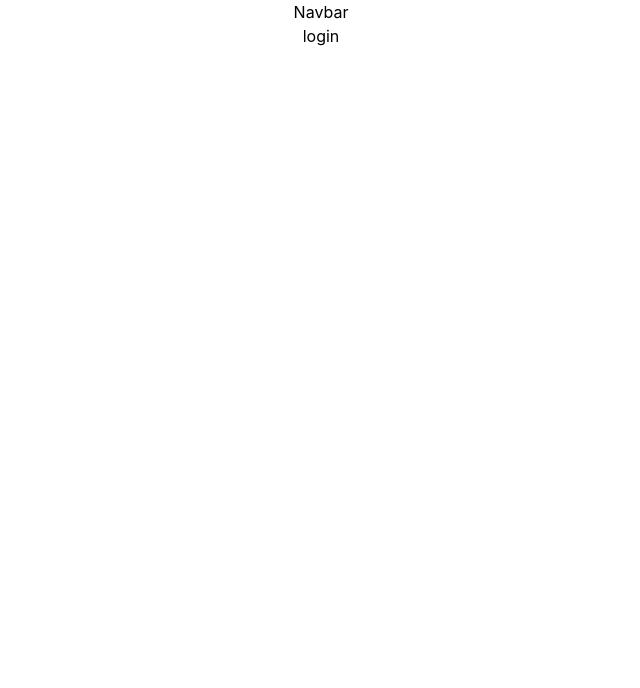
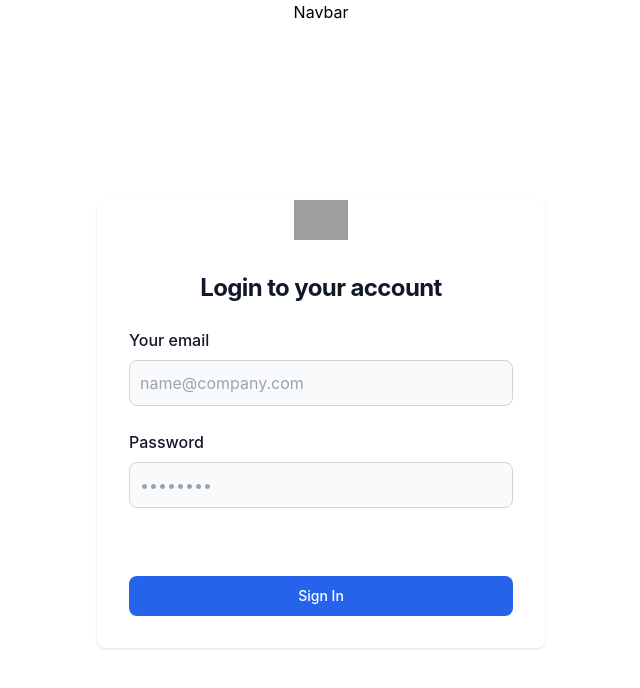
Before and after one commit to amithbiju/findployee, a React (Create React App) app: page /login in a window 1280 px wide. Shown: the top 688 px of the page, without its empty margins (319-959 px from the left). Built offline with nearby package versions, Linux system fonts and the light colour scheme; grey boxes are pictures that could not be loaded.

Commit message:
Daywon commits

```diff
--- a/package.json
+++ b/package.json
@@ -12,6 +12,7 @@
     "react-dom": "^18.3.1",
     "react-router-dom": "^6.27.0",
     "react-scripts": "5.0.1",
+    "tw-elements-react": "^1.0.0-alpha-end",
     "web-vitals": "^2.1.4"
   },
   "scripts": {
--- /dev/null
+++ b/src/Contexts/authContexts/context.jsx
@@ -0,0 +1,43 @@
+import React, { useContext, useState, useEffect } from "react";
+import { auth } from "../../firebase/config";
+import { onAuthStateChanged } from "firebase/auth";
+
+const AuthContext = React.createContext();
+
+export function useAuth() {
+	return useContext(AuthContext);
+}
+
+export function AuthProvider({children}) {
+	const [currentUser, setCurrentUser] = useState(null);
+	const [userLoggedIn, setUserLoggedin] = useState(false);
+	const [loading, setLoading] = useState(true);
+
+	useEffect(()=>{
+		const unsubscribe = onAuthStateChanged(auth, initializeUser);
+		return unsubscribe;
+	}, [])
+
+	async function initializeUser(user) {
+		if(user) {
+			setCurrentUser({...user});
+			setUserLoggedin(true);
+		} else {
+			setCurrentUser(null);
+			setUserLoggedin(false);
+		}
+		setLoading(false);
+	}
+
+	const value = {
+		currentUser,
+		userLoggedIn,
+		loading
+	}
+
+	return (
+		<AuthContext.Provider value={value}>
+				{!loading && children}
+		</AuthContext.Provider>
+	)
+}
--- a/src/Pages/Login.jsx
+++ b/src/Pages/Login.jsx
@@ -1,7 +1,61 @@
-import React from "react";
+import React, { useState } from 'react'
+import { doSignInWithEmailAndPassword } from '../firebase/auth';
+import { useNavigate } from 'react-router-dom';
 
 const Login = () => {
-  return <div>login</div>;
+  // const {userLoggedIn} = useAuth()
+  const [email, setEmail] = useState('')
+  const [password, setPassword] = useState('')
+  const [isSigningIn, setIsSigningIn] = useState(false)
+  const Navigate = useNavigate();
+  // const [errorMessage, setErrorMessage] = useState('')
+
+  const onSubmit = async (e) => {
+    e.preventDefault()
+    if (!isSigningIn) {
+      setIsSigningIn(true)
+      await doSignInWithEmailAndPassword(email, password).then(Navigate('/'));
+    }else{
+Navigate("/")
+    }
+  }
+  return (
+    <section classNameName="bg-gray-50 dark:bg-gray-900">
+    {/* {userLoggedIn && (<Navigate to={'/Home'} replace={true} />)} */}
+    <div className="flex flex-col items-center justify-center px-6 py-8 mx-auto md:h-screen lg:py-0">
+        <div className="w-full bg-white rounded-lg shadow items-center justify-center dark:border md:mt-0 sm:max-w-md xl:p-0">
+        <img
+            alt="Your Company"
+            src="https://tailwindui.com/plus/img/logos/mark.svg?color=indigo&shade=600"
+            className="mx-auto h-10 w-auto"
+          />
+            <div className="p-6 space-y-4 md:space-y-6 sm:p-8">
+                <h1 className="text-xl font-bold leading-tight tracking-tight text-gray-900 md:text-2xl">
+                    Login to your account
+                </h1>
+                <form className="space-y-4 md:space-y-6" action="#" onSubmit={onSubmit} >
+                    <div>
+                        <label for="email" className="block mb-2 font-medium text-gray-900 text-left">Your email</label>
+                        <input type="email" name="email" id="email" className="bg-gray-50 border border-gray-300 text-gray-900 rounded-lg focus:ring-primary-600 focus:border-primary-600 block w-full p-2.5" placeholder="name@company.com" required value={email} onChange={(e) => { setEmail(e.target.value) }}/>
+                    </div>
+                    <div>
+                        <label for="password" className="block mb-2 font-medium text-gray-900 text-left">Password</label>
+                        <input type="password" name="password" id="password" placeholder="••••••••" className="bg-gray-50 border border-gray-300 text-gray-900 rounded-lg focus:ring-primary-600 focus:border-primary-600 block w-full p-2.5" required value={password} onChange={(e) => { setPassword(e.target.value) }}/>
+                    </div>
+                    <div className="flex items-center justify-between">
+                        <div className="flex items-start">
+                            <div className="flex items-center h-5">
+
+                            </div>
+                        </div>
+                    </div>
+                    <button type="submit" disabled={isSigningIn} className={'w-full text-white bg-blue-600 hover:bg-primary-700 focus:ring-4 ${isSigningIn ? focus:outline-none focus:ring-primary-300 font-medium rounded-lg text-sm px-5 py-2.5 text-center dark:bg-primary-600 dark:hover:bg-primary-700 dark:focus:ring-primary-800'}>{isSigningIn ? 'Signing In...' : 'Sign In'}</button>
+                </form>
+            </div>
+        </div>
+    </div>
+  </section>
+);
 };
 
 export default Login;
--- /dev/null
+++ b/src/firebase/auth.js
@@ -0,0 +1,10 @@
+import { signInWithEmailAndPassword } from "firebase/auth";
+import { auth } from "./config";
+
+export const doSignInWithEmailAndPassword = async (email, password) => {
+	return signInWithEmailAndPassword(auth, email, password);
+};
+
+export const doSignOut = () => {
+	return auth.signOut();
+};
--- a/src/firebase/config.js
+++ b/src/firebase/config.js
@@ -1,5 +1,6 @@
 // Import the functions you need from the SDKs you need
 import { initializeApp } from "firebase/app";
+import { getAuth } from "firebase/auth";
 
 
 // Your web app's Firebase configuration
@@ -14,3 +15,6 @@ const firebaseConfig = {
 
 // Initialize Firebase
 const app = initializeApp(firebaseConfig);
+const auth = getAuth(app);
+
+export {auth,app};
```
Also changed, not shown: 1 other file (tests, documents, lock files or other folders).
